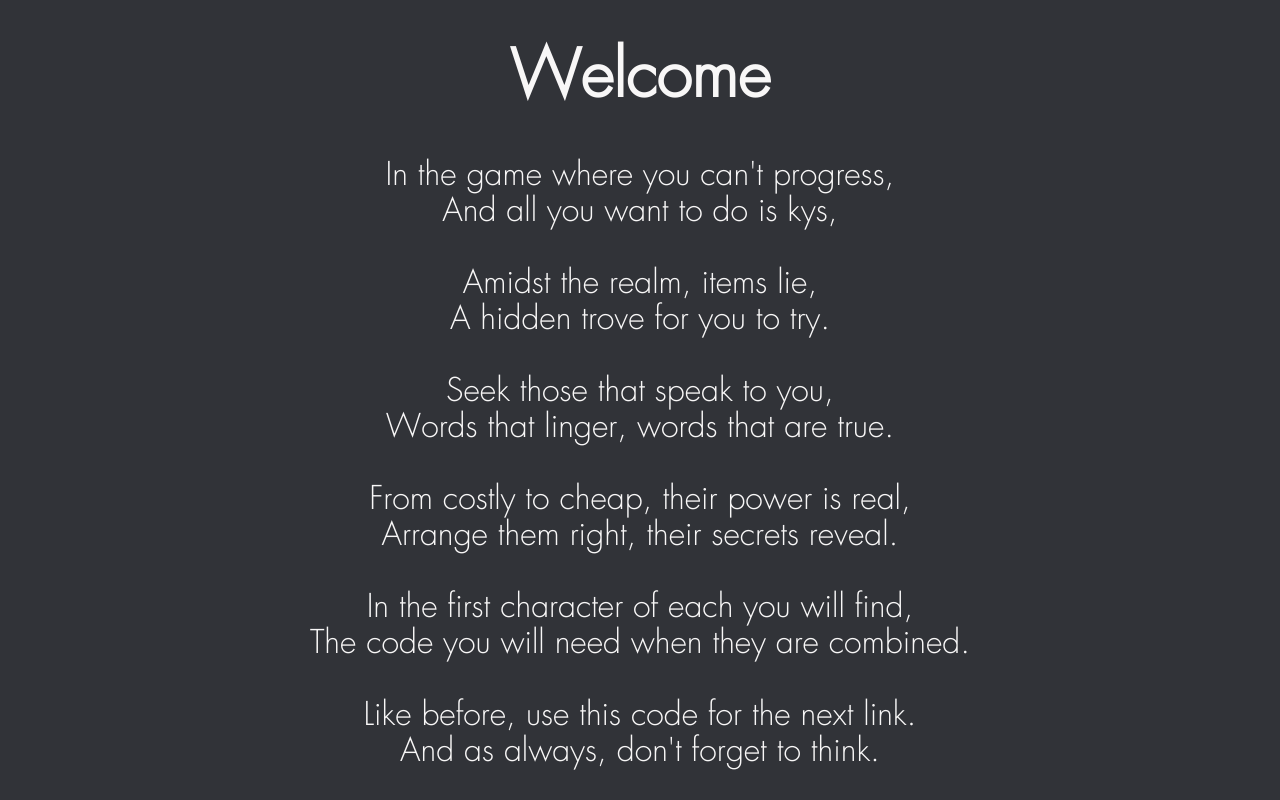
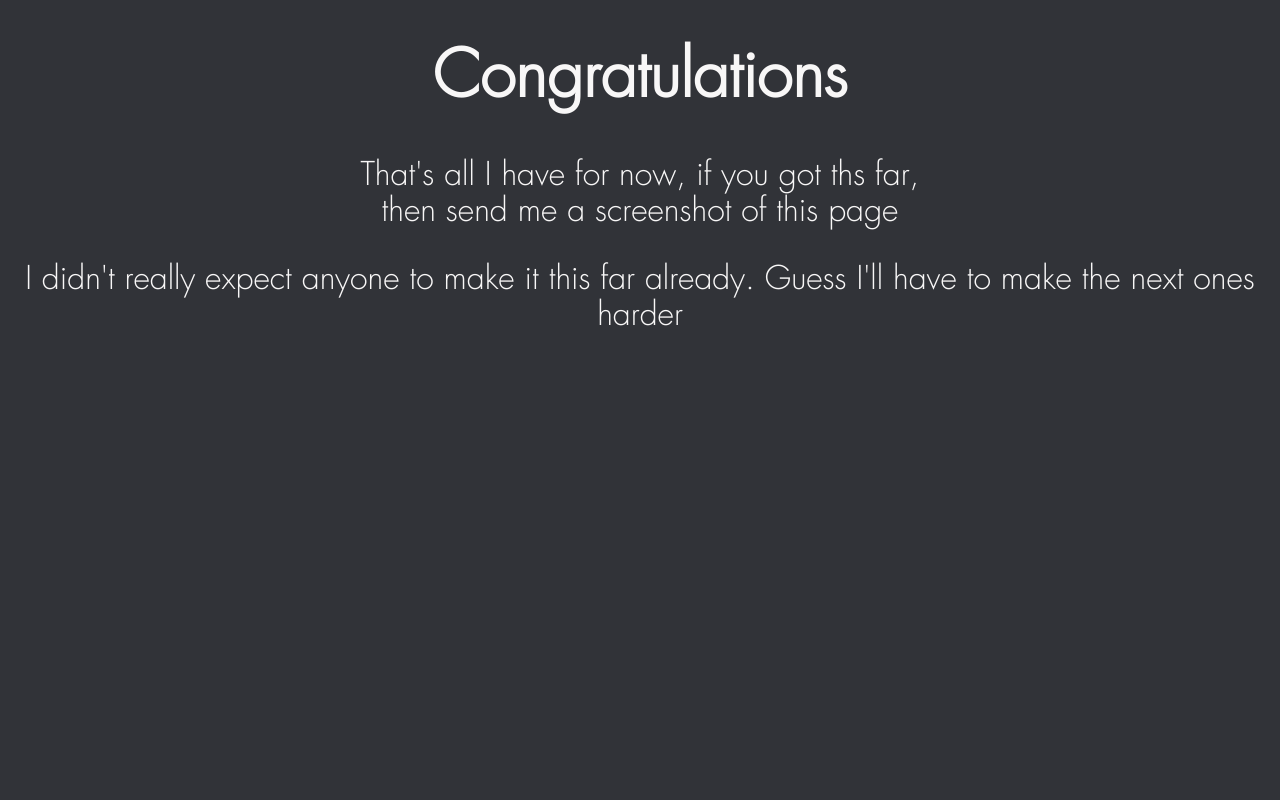
Before and after one commit to jydaelcip/Scavenger-Hunt, a plain HTML site: page index.html in a window 1280 px wide. Drawn offline with Linux system fonts and the light colour scheme.

Commit message:
Update index.html

```diff
--- a/index.html
+++ b/index.html
@@ -17,25 +17,9 @@
             <p class="browsehappy">You are using an <strong>outdated</strong> browser. Please <a href="#">upgrade your browser</a> to improve your experience.</p>
         <![endif]-->
             <header>
-                <h1>Welcome</h1>
-                <p>In the game where you can't progress,<br>
-                    And all you want to do is kys,<br>
-                    <br>
-                    Amidst the realm, items lie,<br>
-                    A hidden trove for you to try.<br>
-                    <br>
-                    Seek those that speak to you,<br>
-                    Words that linger, words that are true.<br>
-                    <br>
-                    From costly to cheap, their power is real,<br>
-                    Arrange them right, their secrets reveal.<br>
-                    <br>
-                    In the first character of each you will find,<br>
-                    The code you will need when they are combined.<br>
-                    <br>
-                    Like before, use this code for the next link.<br>
-                    And as always, don't forget to think.</p>
-
+                <h1>Congratulations</h1>
+                <p>That's all I have for now, if you got ths far,<br> then send me a screenshot of this page</p>
+                <p>I didn't really expect anyone to make it this far already. Guess I'll have to make the next ones harder</p>
             </header>
     </body>
 </html>
```
